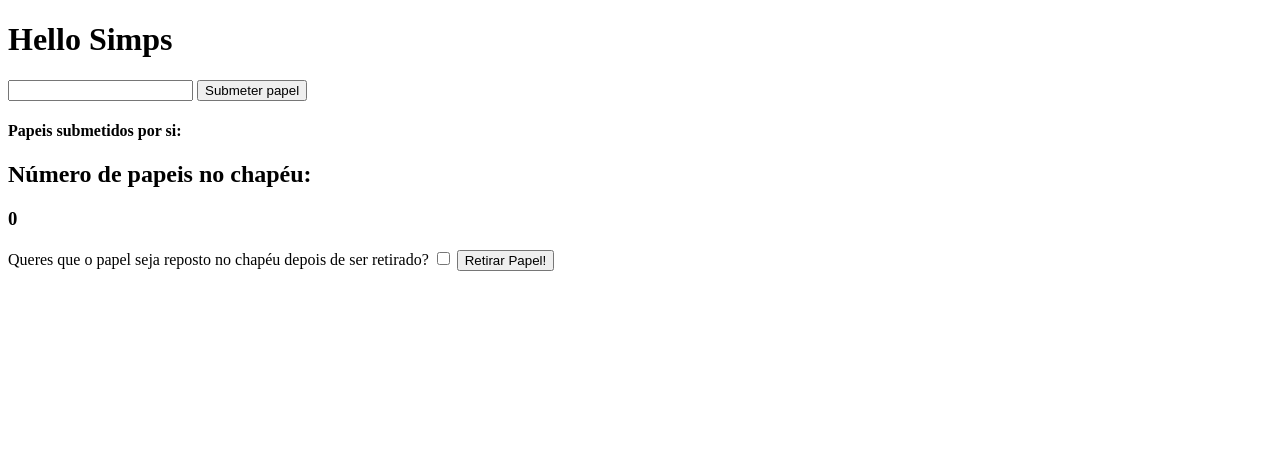
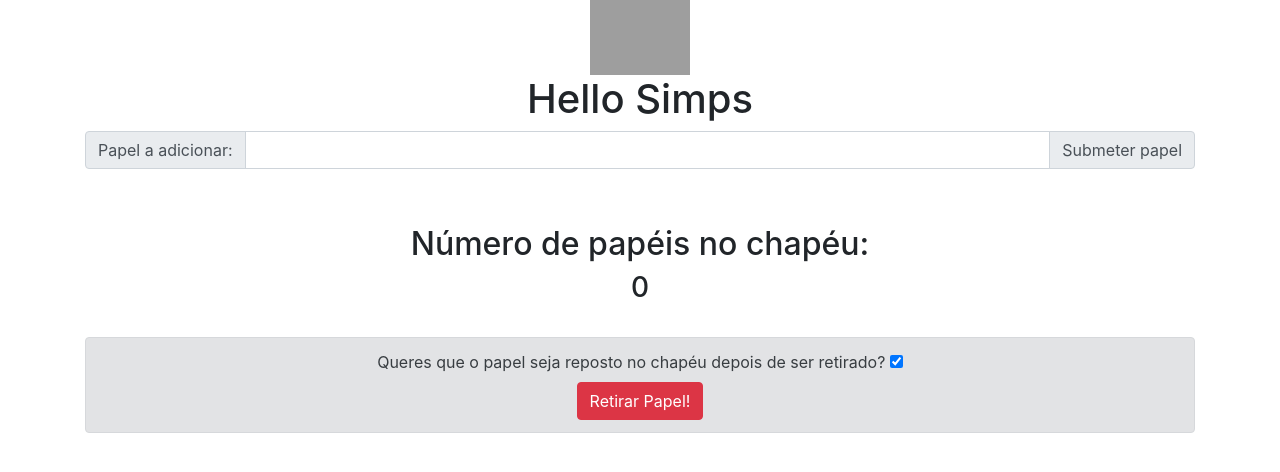
Before and after one commit to magalhaes3/ojogodochapeu, a website: page public/index.html in a window 1280 px wide. Drawn offline with nearby package versions, Linux system fonts and the light colour scheme; no server answers; grey boxes are pictures that could not be loaded.

Commit message:
The website is now prettier

```diff
--- a/public/index.html
+++ b/public/index.html
@@ -5,23 +5,43 @@
     <meta charset="UTF-8">
     <meta name="viewport" content="width=device-width, initial-scale=1.0">
     <title>Jogo do Chapéu</title>
+    <link rel="stylesheet" href="https://stackpath.bootstrapcdn.com/bootstrap/4.5.2/css/bootstrap.min.css" integrity="sha384-JcKb8q3iqJ61gNV9KGb8thSsNjpSL0n8PARn9HuZOnIxN0hoP+VmmDGMN5t9UJ0Z" crossorigin="anonymous">
 
 </head>
 <body>
-    <h1>Hello Simps</h1>
-    <input type="text" id="papel_escrito">
-    <button id="submit_button">Submeter papel</button>
+    <div class="container">
+        <div class="text-center">
+            <img src="https://image.flaticon.com/icons/svg/3208/3208810.svg" alt="Fedora Logo" width="100">
+            <h1>Hello Simps</h1>
+        </div>
 
-    <h4> Papeis submetidos por si: </h4>
-    <ul id="lista_papeis"></ul>
+        <div class="input-group">
+            <div class="input-group-prepend">
+                <span class="input-group-text"> Papel a adicionar: </span>
+            </div>
+            <input type="text" id="papel_escrito" class="form-control">
+            <div class="input-group-append">
+                <button class="input-group-text btn btn-info" id="submit_button">Submeter papel</button>
+            </div>
+        </div>
 
-    <h2> Número de papeis no chapéu: <br> </h2>
-    <h3 id="numero_de_papeis">0</h3>
+        <br>
+        <h4 id="label_lista_papeis">  </h4>
+        <ul class="list-group" id="lista_papeis"></ul>
 
-    <label for="reposicao"> Queres que o papel seja reposto no chapéu depois de ser retirado? </label>
-    <input type="checkbox" name="reposicao" id="reposicao">
+        <br>
+        <h2 class="text-center"> Número de papéis no chapéu: <br> </h2>
+        <h3 class="text-center" id="numero_de_papeis">0</h3>
+        <br>
 
-    <button id="retirar_papel"> Retirar Papel! </button>
+        <div class="alert alert-secondary text-center">
+            <label for="reposicao"> Queres que o papel seja reposto no chapéu depois de ser retirado? </label>
+            <input type="checkbox" name="reposicao" id="reposicao" checked>
+            <br>
+            <button id="retirar_papel" class="btn btn-danger"> Retirar Papel! </button>
+        </div>
+
+    </div>
 
     <script src="/socket.io/socket.io.js"></script>
     <script src="./index.js"></script>
--- a/public/index.js
+++ b/public/index.js
@@ -34,6 +34,7 @@ socket.on('papeisAnteriores', function(messages){
     document.getElementById('numero_de_papeis').innerHTML = messages.length;
 
     if (localStorage.getItem("papeis") !== null) {
+        document.getElementById('label_lista_papeis').innerHTML = "Papeis submetidos por si:";
         let papeis = JSON.parse(localStorage.getItem("papeis"));
         papeis.forEach(papel => {
             renderMessage(papel);
@@ -58,6 +59,9 @@ socket.on('papelAberto', data => {
                 renderMessage(papel);
             });
             localStorage.setItem("papeis", JSON.stringify(papeisAtualizado));
+            if (papeisAtualizado.length <= 0) {
+                document.getElementById('label_lista_papeis').innerHTML = "";
+            }
         }
     }
 })
@@ -67,11 +71,12 @@ socket.on('receivedMessage', function(numDePapeis) {
 });
 
 socket.on('atualizarPapeisProprios', function(data){
-    document.getElementById('lista_papeis').innerHTML += `<li> ${data.texto} </li>`
+    document.getElementById('label_lista_papeis').innerHTML = "Papeis submetidos por si:";
+    document.getElementById('lista_papeis').innerHTML += `<li class=\"list-group-item\"> ${data.texto} </li>`
 })
 
 function renderMessage(message){
-    document.getElementById('lista_papeis').innerHTML += `<li> ${message.texto} </li>`;
+    document.getElementById('lista_papeis').innerHTML += `<li class=\"list-group-item\"> ${message.texto} </li>`;
     // if (message.aberto) {
     //     document.getElementById('lista_papeis').innerHTML += "<li>" + message.texto + "</li>";
     // } else {
```
